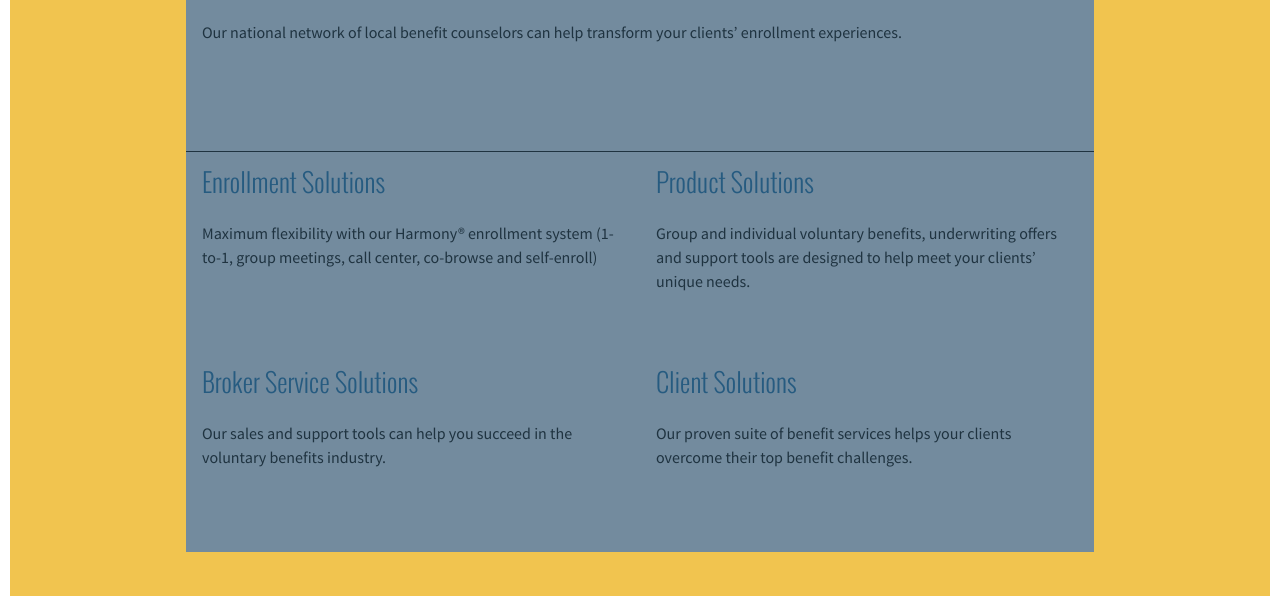
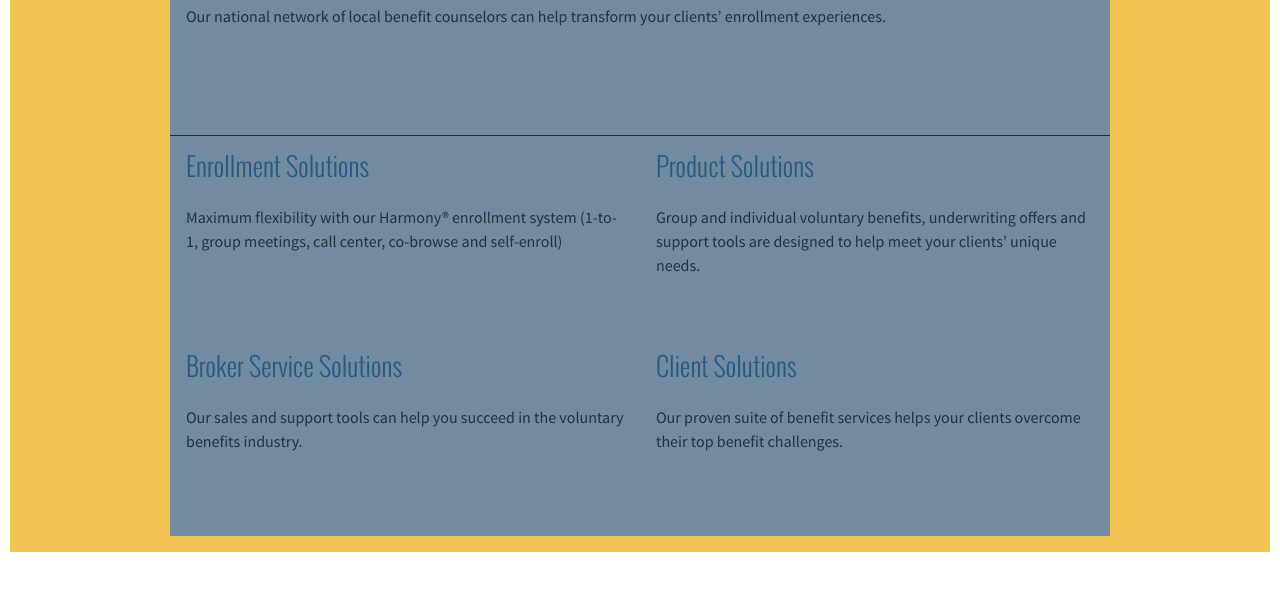
Before and after one commit to unumux/broker-revenue, a website: page index.html in a window 1280 px wide. Shown: the part 643-1249 px from the top of the page. After the commit the page ends 1205 px from the top, so only its background shows below. Drawn offline with nearby package versions, Linux system fonts and the light colour scheme.

Commit message:
updated tile html and css
enabled modals to work over the tiles

```diff
--- a/index.html
+++ b/index.html
@@ -55,12 +55,14 @@
 
                <section class="mosaic">
                     <div class="indent">
-                        <ul>
-                            <li class="tile" data-toggle="modal" data-target="#oneToOneCounseling" >
+                        <ul class="tiles">
+                            <li class="tile">
                                 <article>
+                                    <header data-toggle="modal" data-target="#oneToOneCounseling" >
                                         <h1>1-to-1 Benefit Counseling Heading</h1>
                                         <img src="" alt="" />
                                         <p class="summary">Our national network of local benefit counselors can help transform your clients’ enrollment experiences.</p>
+                                    </header>
                                     <section id="oneToOneCounseling" class="modal fade" role="dialog" aria-labelledby="myLargeModalLabel" aria-hidden="true">
                                         <div class="modal-dialog">
                                             <ul class="modal-content">
@@ -74,11 +76,13 @@
                                     </section>
                                 </article>
                             </li>
-                            <li class="tile" data-toggle="modal" data-target="#enrollmentSolutions">
+                            <li class="tile">
                                 <article>
+                                    <header data-toggle="modal" data-target="#enrollmentSolutions">
                                         <h1>Enrollment Solutions</h1>
                                         <img src="" alt="" />
                                         <p class="summary">Maximum flexibility with our Harmony® enrollment system (1-to-1, group meetings, call center, co-browse and self-enroll)</p>
+                                    </header>
                                     <section id="enrollmentSolutions" class="modal fade" role="dialog" aria-labelledby="myLargeModalLabel" aria-hidden="true">
                                         <div class="modal-dialog">
                                             <ul class="modal-content">
@@ -93,11 +97,13 @@
                                  </article>
                              </li>
 
-                            <li class="tile" data-toggle="modal" data-target="#productSolutions">
+                            <li class="tile">
                                 <article>
+                                    <header data-toggle="modal" data-target="#productSolutions">
                                          <h1>Product Solutions</h1>
                                          <img src="" alt="" />
                                          <p>Group and individual voluntary benefits, underwriting offers and support tools are designed to help meet your clients’ unique needs.</p>
+                                    </header>
                                      <section id="productSolutions" class="modal fade" role="dialog" aria-labelledby="myLargeModalLabel" aria-hidden="true">
                                         <div class="modal-dialog">
                                             <ul class="modal-content">
@@ -109,11 +115,13 @@
                                      </section>
                                  </article>
                             </li>
-                            <li class="tile" data-toggle="modal" data-target="#broker-solutions">
+                            <li class="tile">
                                 <article>
+                                     <header  data-toggle="modal" data-target="#broker-solutions">
                                         <h1>Broker Service Solutions</h1>
                                         <img src="" alt=""/>
                                         <p>Our sales and support tools can help you succeed in the voluntary benefits industry.</p>
+                                     </header>
                                      <section id="broker-solutions" class="modal fade" role="dialog" aria-labelledby="myLargeModalLabel" aria-hidden="true">
                                          <div class="modal-dialog">
                                              <ul class="modal-content">
@@ -128,11 +136,13 @@
 
                                  </article>
                              </li>
-                             <li class="tile" data-toggle="modal" data-target="#clientSolutions">
+                             <li class="tile">
                                 <article>
+                                    <header data-toggle="modal" data-target="#clientSolutions">
                                         <h1>Client Solutions</h1>
                                         <img src="" alt=""/>
                                         <p>Our proven suite of benefit services helps your clients overcome their top benefit challenges.</p>
+                                    </header>
                                      <section id="clientSolutions" class="modal fade" role="dialog" aria-labelledby="myLargeModalLabel" aria-hidden="true">
                                          <div class="modal-dialog">
                                              <ul class="modal-content">
@@ -160,7 +170,7 @@
 <script src="bower_components/jquery/dist/jquery.min.js"></script>
 <script src="js/boostrap/modal.js"></script>
 <script src="js/jquery.nouislider.js"></script>
-
+<script src="js/script-brokerRevenue.js"></script>
 <!-- end:js -->
 
     </body>
--- a/scss/_tiles.scss
+++ b/scss/_tiles.scss
@@ -3,28 +3,14 @@
     padding: 1em 0;
     .indent {
         width: 100%;
-        > ul {
-            list-style: none;
-            width: 100%;
-            padding: 1em;
-            overflow: hidden;
-            li {
-               display: block;
-               &:nth-child(1) {
-                    border-bottom: 1px solid $charcoal;
     }
-            }
-        }
-    }
-
     h1 {
         color: $steel-blue;
         font-size: 26px;
     }
     article {
         background-color: lighten($slate, 10%);
-        padding: 1em;
-        min-height: 200px;
+        padding: 0;
         &:hover {
             background-color: lighten($slate, 20%);
         }
@@ -34,10 +20,40 @@
     }
 }
 
+.tiles {
+    list-style: none;
+    padding: 0;
+    li {
+        display: block;
+        &:nth-child(1) {
+            border-bottom: 1px solid $charcoal;
+        }
+    }
+}
+
+.modal-dialog {
     .modal-content {
         overflow: hidden;
+        ul {
+            list-type: none;
+            li {
+                display: block;
+            }
+        }
+    }
 }
 
+.tile {
+    list-style: none;
+    width: 100%;
+    padding: 0;
+    margin: 0;
+    overflow: hidden;
+    header {
+        min-height: 200px;
+        padding: 1em 1em 0;
+    }
+}
 
 @media screen and (min-width: 1024px) {
     .mosaic {
@@ -45,8 +61,12 @@
         .indent {
             width: 940px;
             margin: 0 auto;
-          > ul {
-              li {
+        }
+    }
+
+    .tiles {
+        > .tile {
+            padding: 0;
             &:nth-child(1) {
                 border-bottom: 1px solid $charcoal;
                 clear: both;
@@ -62,11 +82,6 @@
                 width: 50%;
                 clear: right;
             }
-                      &:hover {
-
         }
     }
 }
-      }
-  }
-}
```
Also changed, not shown: css/site.css. Lines whose indentation alone changed are shown as unchanged.
